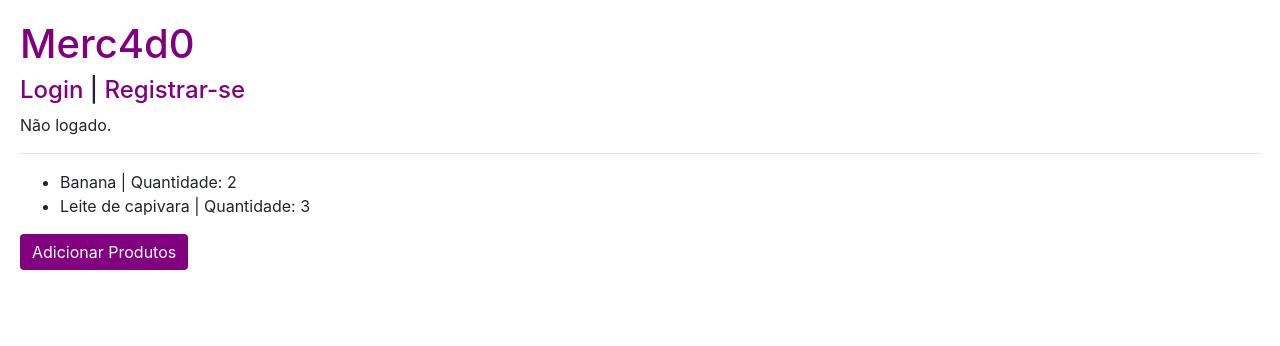
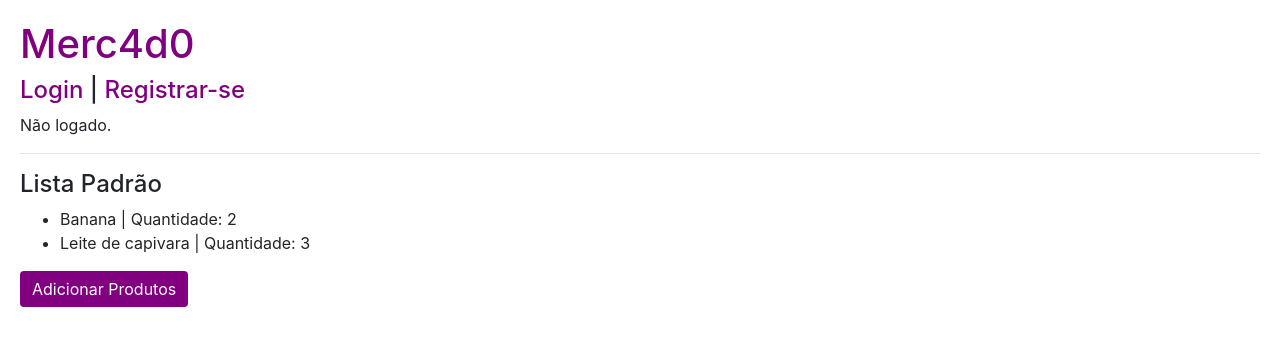
Before and after one commit to victor-kowalski-m/merc4d0, a Django app: page /lista/2 in a window 1280 px wide. Shown: the top 346 px of the page. Run offline with Django 3.2, Linux system fonts and the light colour scheme; data comes from the database, SQL or seed files in the repository.

Commit message:
Nome da lista na página dela

```diff
--- a/compras/templates/compras/lista.html
+++ b/compras/templates/compras/lista.html
@@ -1,6 +1,7 @@
 {% extends "compras/layout.html" %}
 
 {% block body %}
+    <h4>{{nome}}</h4>
     <ul>
     {% for produto in produtos %}
         <li>{{ produto.produto.nome }} | Quantidade: {{ produto.quantidade }}</li>
--- a/compras/views.py
+++ b/compras/views.py
@@ -127,9 +127,11 @@ def pedidos(request):
 def lista(request, id):
     if request.method == "GET":
         produtos = (ProdutoLista.objects.filter(lista=id))
+        nomelista = Lista.objects.get(pk=id).nome
         return render(request, 'compras/lista.html', {
             "produtos": produtos,
-            "id": id
+            "id": id,
+            "nome": nomelista
         })
 
     else:
```
